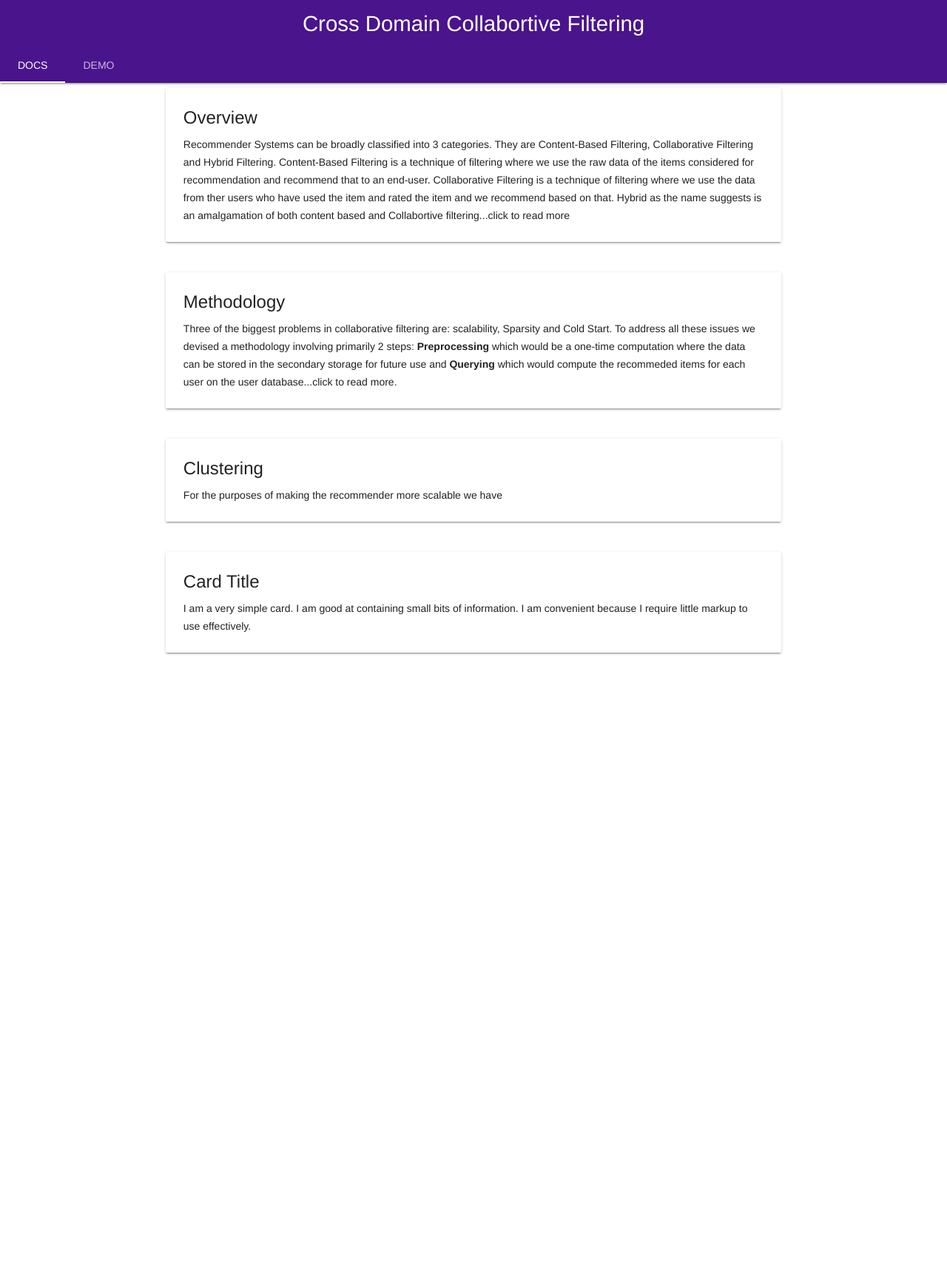
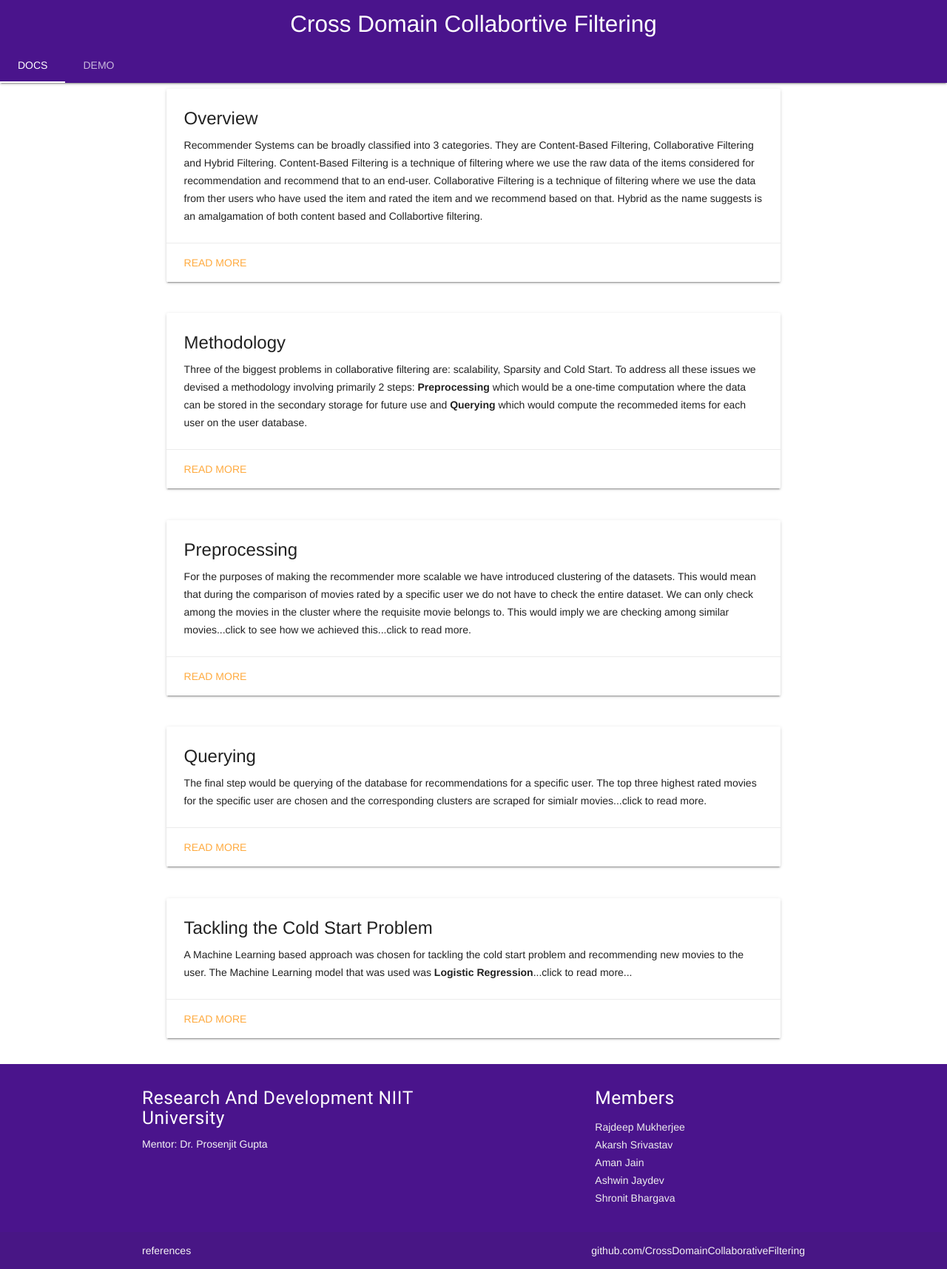
Before and after one commit to CrossDomainCollaborativeFiltering/WebApp, a Flask app: page / in a window 1280 px wide. Shown: the whole page at 74% size. Before the commit the page ends 885 px from the top, so only its background shows below. Run offline with Flask 2, Linux system fonts and the light colour scheme; some libraries are stand-ins or nearby versions.

Commit message:
docs page made

```diff
--- a/app.py
+++ b/app.py
@@ -3,4 +3,10 @@ app=Flask(__name__)
 
 @app.route("/")
 def index():
-    return render_template('index.html')
+    f=open("Non_NumericDataClustering.html", "r")
+    nonNumericClustering=f.read()
+    return render_template('index.html', nonNumericClustering=nonNumericClustering)
+
+
+if __name__=="__main__":
+    app.run(debug=True)
--- a/templates/index.html
+++ b/templates/index.html
@@ -4,10 +4,12 @@
         <!--Import Google Icon Font-->
         <link href="http://fonts.googleapis.com/icon?family=Material+Icons" rel="stylesheet">
         <!--Import materialize.css-->
-        <link type="text/css" rel="stylesheet" href="css/materialize.min.css"  media="screen,projection"/>
         <link rel="stylesheet" href="https://fonts.googleapis.com/icon?family=Material+Icons">
         <link rel="stylesheet" href="https://code.getmdl.io/1.3.0/material.indigo-pink.min.css">
-        <script defer src="https://code.getmdl.io/1.3.0/material.min.js"></script>
+        <!-- Compiled and minified CSS -->
+        <link rel="stylesheet" href="https://cdnjs.cloudflare.com/ajax/libs/materialize/0.98.2/css/materialize.min.css">
+
+
         <!--Let browser know website is optimized for mobile-->
         <meta name="viewport" content="width=device-width, initial-scale=1.0"/>
 
@@ -15,7 +17,9 @@
     <body>
       <!--Import jQuery before materialize.js-->
       <script type="text/javascript" src="https://code.jquery.com/jquery-2.1.1.min.js"></script>
-      <script type="text/javascript" src="js/materialize.min.js"></script>
+      <!--<script type="text/javascript" src="js/materialize.min.js"></script>-->
+      <!-- Compiled and minified JavaScript -->
+        <script src="https://cdnjs.cloudflare.com/ajax/libs/materialize/0.98.2/js/materialize.min.js"></script>
       <header>
           <!--<div class="navbar-fixed">-->
           <nav class="nav-extended navbar-fixed purple darken-4">
@@ -39,13 +43,13 @@
           <div class="col s8 offset-m2">
               <div class="card">
             <div class="card-content">
-              <span class="card-title activator">Overview</span>
-              <p class="activator">Recommender Systems can be broadly classified into 3 categories. They are Content-Based Filtering, Collaborative Filtering and Hybrid Filtering. Content-Based Filtering is a technique of filtering where we use the raw data of the items considered for recommendation and recommend that to an end-user. Collaborative Filtering is a technique of filtering where we use the data from ther users who have used the item and rated the item and we recommend based on that. Hybrid as the name suggests is an amalgamation of both content based and Collabortive filtering...click to read more</p>
+              <span class="card-title">Overview</span>
+              <p>Recommender Systems can be broadly classified into 3 categories. They are Content-Based Filtering, Collaborative Filtering and Hybrid Filtering. Content-Based Filtering is a technique of filtering where we use the raw data of the items considered for recommendation and recommend that to an end-user. Collaborative Filtering is a technique of filtering where we use the data from ther users who have used the item and rated the item and we recommend based on that. Hybrid as the name suggests is an amalgamation of both content based and Collabortive filtering.</p>
             </div>
-            <div class="card-reveal">
-                <span class="card-title">Overview<i class="material-icons right">close</i></span>
-                <p>{{ overview }}</p>
-                </div>
+            <div class="card-action">
+              <a href="#">Read More</a>
+              <!--<a href="#">This is a link</a>-->
+            </div>
             </div>
         </div>
       </div>
@@ -53,15 +57,15 @@
           <div class="col s8 offset-m2">
               <div class="card">
             <div class="card-content">
-              <span class="card-title activator">Methodology</span>
-              <p class="activator">
-                Three of the biggest problems in collaborative filtering are: scalability, Sparsity and Cold Start. To address all these issues we devised a methodology involving primarily 2 steps: <b>Preprocessing</b> which would be a one-time computation where the data can be stored in the secondary storage for future use and <b>Querying</b> which would compute the recommeded items for each user on the user database...click to read more.
+              <span class="card-title">Methodology</span>
+              <p>
+                Three of the biggest problems in collaborative filtering are: scalability, Sparsity and Cold Start. To address all these issues we devised a methodology involving primarily 2 steps: <b>Preprocessing</b> which would be a one-time computation where the data can be stored in the secondary storage for future use and <b>Querying</b> which would compute the recommeded items for each user on the user database.
               </p>
             </div>
-            <div class="card-reveal">
-                <span class="card-title">Methodology<i class="material-icons right">close</i></span>
-                <p>{{ methodology }}</p>
-                </div>
+            <div class="card-action">
+              <a href="#">Read More</a>
+              <!--<a href="#">This is a link</a>-->
+            </div>
             </div>
         </div>
       </div>
@@ -69,15 +73,15 @@
           <div class="col s8 offset-m2">
               <div class="card">
             <div class="card-content">
-              <span class="card-title activator">Clustering</span>
-              <p class="activator">
-                For the purposes of making the recommender more scalable we have
+              <span class="card-title">Preprocessing</span>
+              <p>
+                For the purposes of making the recommender more scalable we have introduced clustering of the datasets. This would mean that during the comparison of movies rated by a specific user we do not have to check the entire dataset. We can only check among the movies in the cluster where the requisite movie belongs to. This would imply we are checking among similar movies...click to see how we achieved this...click to read more.
               </p>
             </div>
-            <div class="card-reveal">
-                <span class="card-title">Card Title<i class="material-icons right">close</i></span>
-                <p>Here is some more information about this product that is only revealed once clicked on.</p>
-                </div>
+            <div class="card-action">
+              <a href="#">Read More</a>
+              <!--<a href="#">This is a link</a>-->
+            </div>
             </div>
         </div>
       </div>
@@ -85,16 +89,64 @@
           <div class="col s8 offset-m2">
               <div class="card">
             <div class="card-content">
-              <span class="card-title activator">Card Title</span>
-              <p>I am a very simple card. I am good at containing small bits of information.
-              I am convenient because I require little markup to use effectively.</p>
+              <span class="card-title">Querying</span>
+              <p>
+                  The final step would be querying of the database for recommendations for a specific user. The top three highest rated movies for the specific user are chosen and the corresponding clusters are scraped for simialr movies...click to read more.
+              </p>
             </div>
-            <div class="card-reveal">
-                <span class="card-title">Card Title<i class="material-icons right">close</i></span>
-                <p>Here is some more information about this product that is only revealed once clicked on.</p>
-                </div>
+            <div class="card-action">
+              <a href="#">Read More</a>
+              <!--<a href="#">This is a link</a>-->
+            </div>
             </div>
         </div>
       </div>
+      <div class="row">
+          <div class="col s8 offset-m2">
+              <div class="card">
+            <div class="card-content">
+              <span class="card-title">Tackling the Cold Start Problem</span>
+              <p>
+                  A Machine Learning based approach was chosen for tackling the cold start problem and recommending new movies to the user. The Machine Learning model that was used was <b>Logistic Regression</b>...click to read more...
+              </p>
+            </div>
+            <div class="card-action">
+              <a href="#">Read More</a>
+              <!--<a href="#">This is a link</a>-->
+            </div>
+            </div>
+        </div>
+      </div>
+
     </body>
+    <footer class="page-footer purple darken-4">
+          <div class="container">
+            <div class="row">
+              <div class="col l6 s12">
+                <h5 class="white-text">Research And Development NIIT University</h5>
+                <p class="grey-text text-lighten-4">Mentor: Dr. Prosenjit Gupta</p>
+              </div>
+              <div class="col l4 offset-l2 s12">
+                <h5 class="white-text">Members</h5>
+                <ul>
+                  <li><a class="grey-text text-lighten-3" href="https://github.com/RiflerRick">Rajdeep Mukherjee</a></li>
+                  <li><a class="grey-text text-lighten-3" href="https://github.com/AkarshSrivastav">Akarsh Srivastav</a></li>
+                  <li><a class="grey-text text-lighten-3" href="https://github.com/AmanJ0205">Aman Jain</a></li>
+                  <li><a class="grey-text text-lighten-3" href="https://github.com/AshwinJd">Ashwin Jaydev</a></li>
+                  <li><a class="grey-text text-lighten-3" href="https://github.com/bhargavashronit">Shronit Bhargava</a></li>
+                  <!--<li><a class="grey-text text-lighten-3" href="#!">Link 4</a></li>-->
+                </ul>
+              </div>
+            </div>
+          </div>
+          <div class="footer-copyright">
+            <div class="container">
+            <!--© 2017 Copyright Text-->
+            <a class="grey-text text-lighten-4 left" href="#">references</a>
+            <a class="grey-text text-lighten-4 right" href="https://github.com/CrossDomainCollaborativeFiltering">github.com/CrossDomainCollaborativeFiltering</a>
+            <!--<br>-->
+            <!--<a class="grey-text text-lighten-4 left" href="#">references</a>-->
+            </div>
+          </div>
+        </footer>
 </html>
```
Also changed, not shown: templates/demo.html (added, +39 -0 lines), Non_NumericDataClustering.html (renamed from templates/Non_NumericDataClustering.html), 1 other file.
